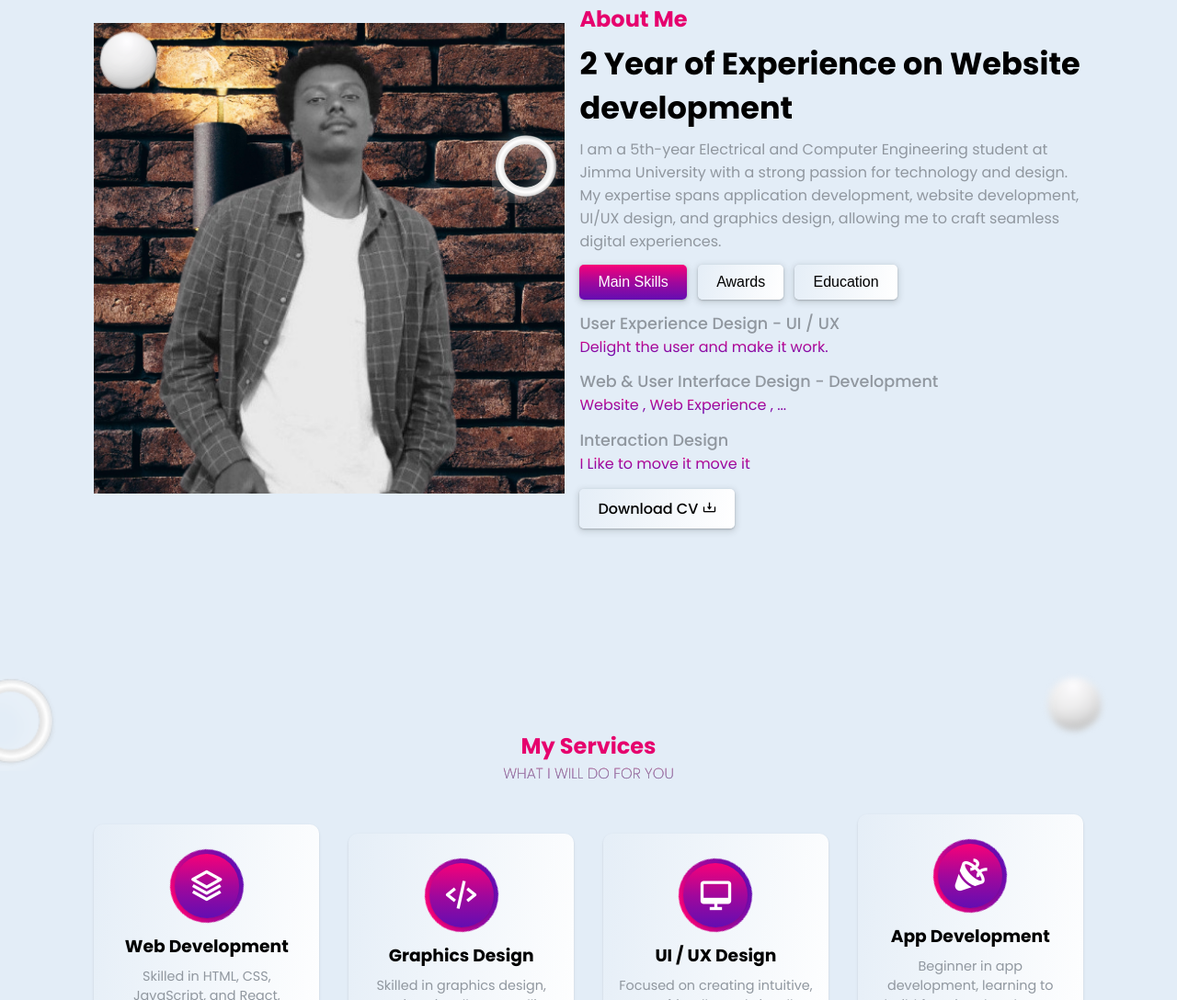
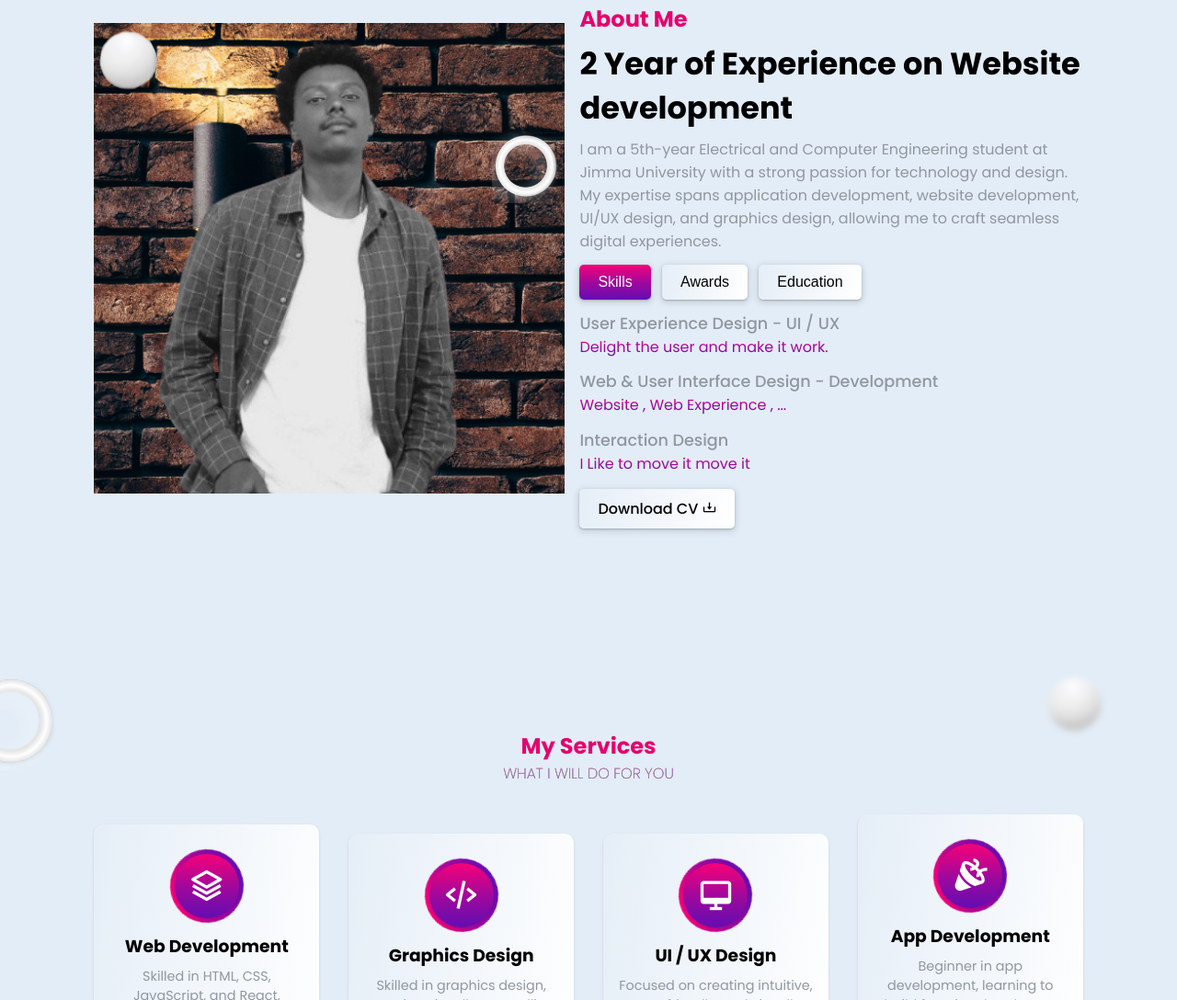
Before and after one commit to birukget2175/dep, a plain HTML site: page index.html in a window 1280 px wide. Shown: the part 935-2023 px from the top of the page at 92% size. Drawn offline with nearby package versions, Linux system fonts and the light colour scheme.

Commit message:
something

```diff
--- a/index.html
+++ b/index.html
@@ -94,7 +94,7 @@
             <h3>2 Year of Experience on Website development</h3>
             <p>I am a 5th-year Electrical and Computer Engineering student at Jimma University with a strong passion for technology and design. My expertise spans application development, website development, UI/UX design, and graphics design, allowing me to craft seamless digital experiences.</p>
             <div class="about-btn">
-                <button class="active">Main Skills</button>
+                <button class="active">Skills</button>
                 <button>Awards</button>
                 <button>Education</button>
             </div>
```
